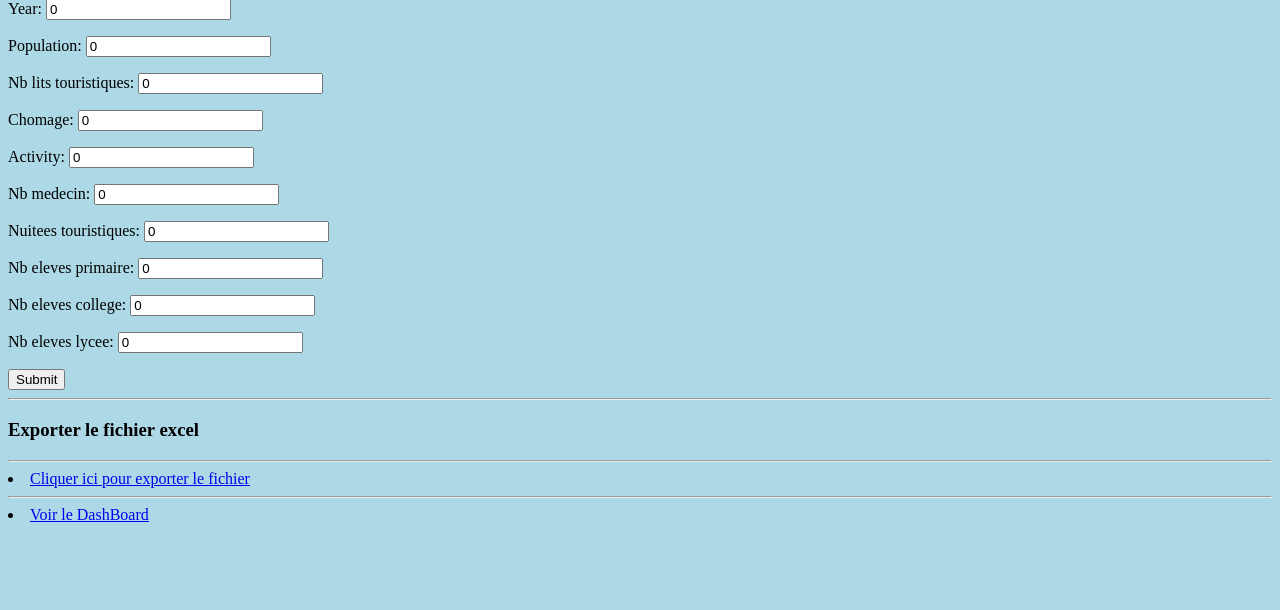
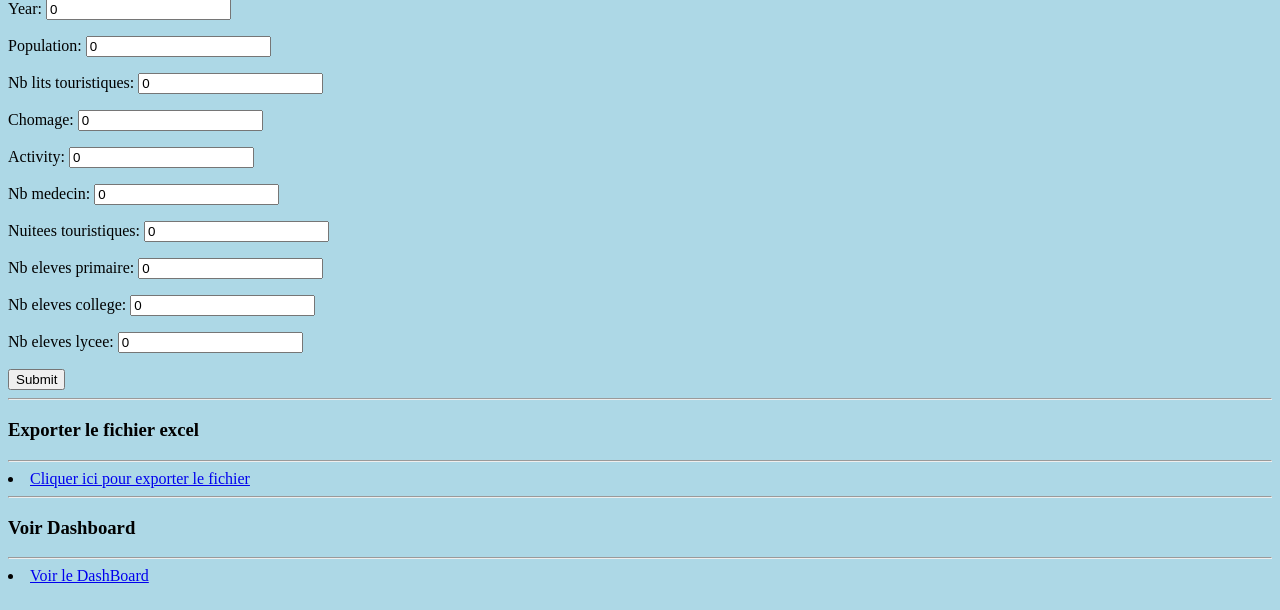
Before and after one commit to saad167/django_app, a Django app: page /region_dakhla/ in a window 1280 px wide. Shown: the part 190-800 px from the top of the page. Run offline with Django 3.2, Linux system fonts and the light colour scheme.

Commit message:
frantend_change

```diff
--- a/templates/region/index.html
+++ b/templates/region/index.html
@@ -26,6 +26,8 @@
         <a href="{% url 'export_excel' %}" >Cliquer ici pour exporter le fichier</a>
     </li>
     <hr>
+    <h3>Voir Dashboard</h3>
+    <hr>
     <li>
         <a href="{% url 'dashboard' %}" >Voir le DashBoard</a>
     </li>
```
Also changed, not shown: db.sqlite3.
